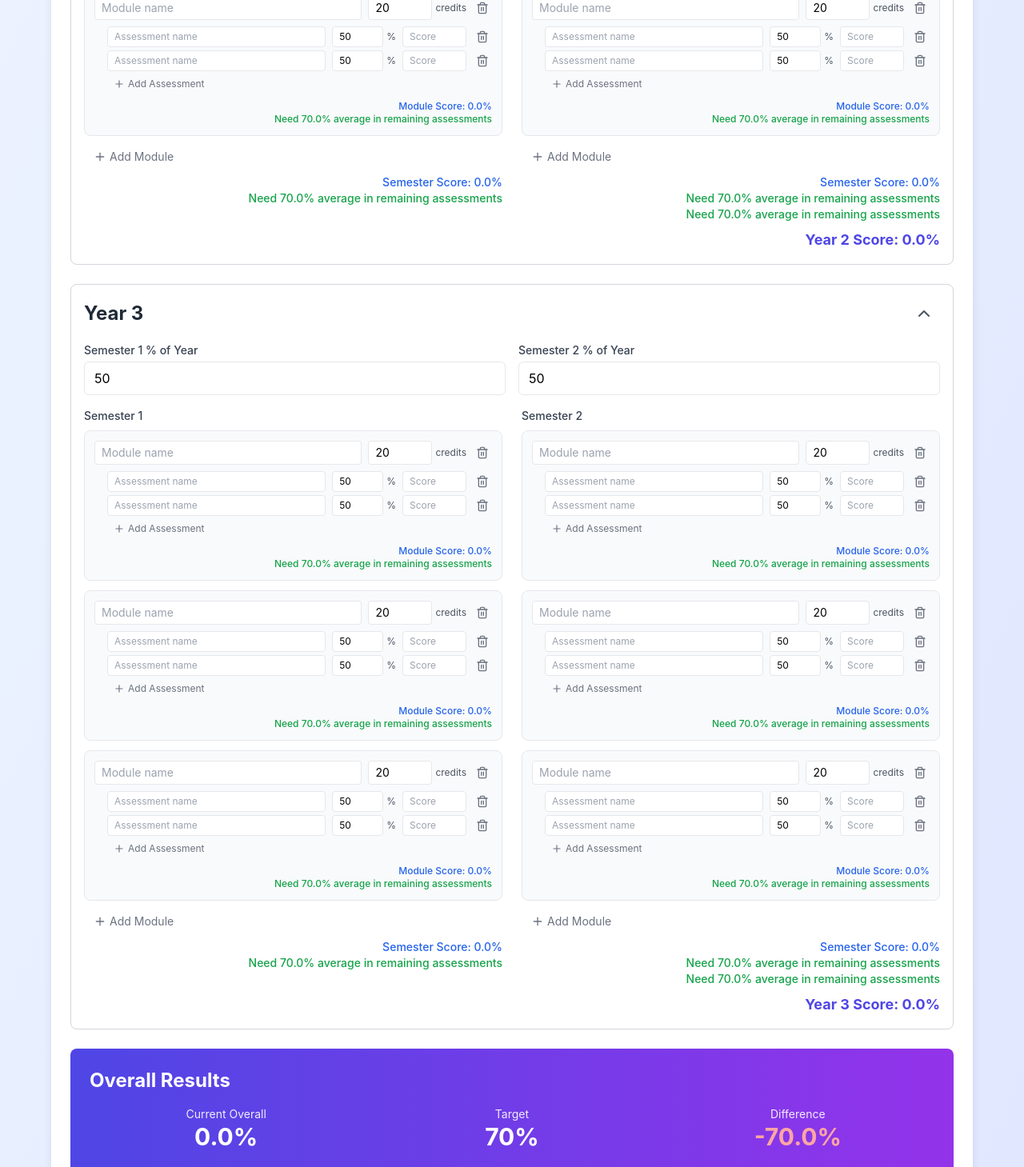
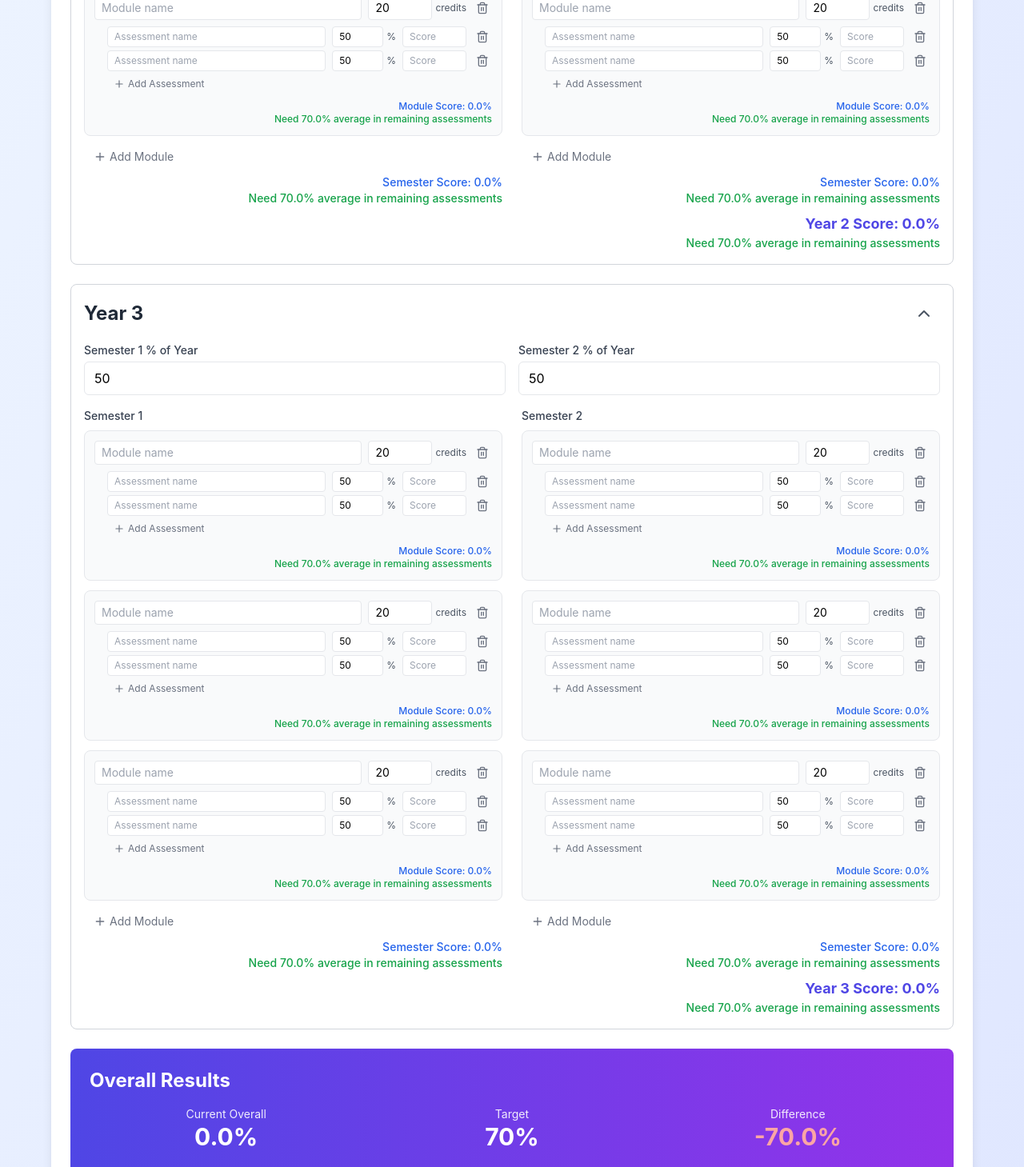
Before and after one commit to Peanut199973/gradegoal, a React (Create React App) app: page / in a window 1280 px wide. Shown: the part 1115-2574 px from the top of the page at 80% size. Built offline with nearby package versions, Linux system fonts and the light colour scheme; the HTML template or start-up script is replaced by a standard one.

Commit message:
Move year-level messages below year scores

```diff
--- a/src/App.js
+++ b/src/App.js
@@ -502,7 +502,7 @@ export default function GradeGoal() {
               <div className="flex items-center gap-1">
                 <input
                   type="number"
-                  placeholder="% of module"
+                  placeholder="%"
                   value={assessment.weight}
                   onChange={(e) => updateAssessment(setter, modules, moduleIdx, assessmentIdx, 'weight', e.target.value)}
                   onKeyDown={handleKeyDown}
@@ -831,7 +831,12 @@ export default function GradeGoal() {
                 <div>{renderSemester(year2sem1, setYear2Sem1, 'Semester 1', year2sem1Weight, year2Weight)}</div>
                 <div>{renderSemester(year2sem2, setYear2Sem2, 'Semester 2', year2sem2Weight, year2Weight)}</div>
               </div>
+            </>
+          )}
 
+          <div className="text-right text-lg font-bold text-indigo-600 mt-2">
+            Year 2 Score: {year2Score.toFixed(1)}%
+          </div>
           {(() => {
             const yearRequired = getYearRequiredScore(year2sem1, year2sem2, year2sem1Weight, year2sem2Weight);
             const isSemesterWeightValid = Math.abs(getSemesterWeightTotal(year2sem1Weight, year2sem2Weight) - 100) < 0.5;
@@ -854,12 +859,6 @@ export default function GradeGoal() {
               </div>
             );
           })()}
-            </>
-          )}
-
-          <div className="text-right text-lg font-bold text-indigo-600 mt-2">
-            Year 2 Score: {year2Score.toFixed(1)}%
-          </div>
         </div>
 
         {/* Year 3 */}
@@ -909,7 +908,12 @@ export default function GradeGoal() {
                 <div>{renderSemester(year3sem1, setYear3Sem1, 'Semester 1', year3sem1Weight, year3Weight)}</div>
                 <div>{renderSemester(year3sem2, setYear3Sem2, 'Semester 2', year3sem2Weight, year3Weight)}</div>
               </div>
+            </>
+          )}
 
+          <div className="text-right text-lg font-bold text-indigo-600 mt-2">
+            Year 3 Score: {year3Score.toFixed(1)}%
+          </div>
           {(() => {
             const yearRequired = getYearRequiredScore(year3sem1, year3sem2, year3sem1Weight, year3sem2Weight);
             const isSemesterWeightValid = Math.abs(getSemesterWeightTotal(year3sem1Weight, year3sem2Weight) - 100) < 0.5;
@@ -932,12 +936,6 @@ export default function GradeGoal() {
               </div>
             );
           })()}
-            </>
-          )}
-
-          <div className="text-right text-lg font-bold text-indigo-600 mt-2">
-            Year 3 Score: {year3Score.toFixed(1)}%
-          </div>
         </div>
 
         {/* Overall Results */}
```
Lines whose indentation alone changed are shown as unchanged.
